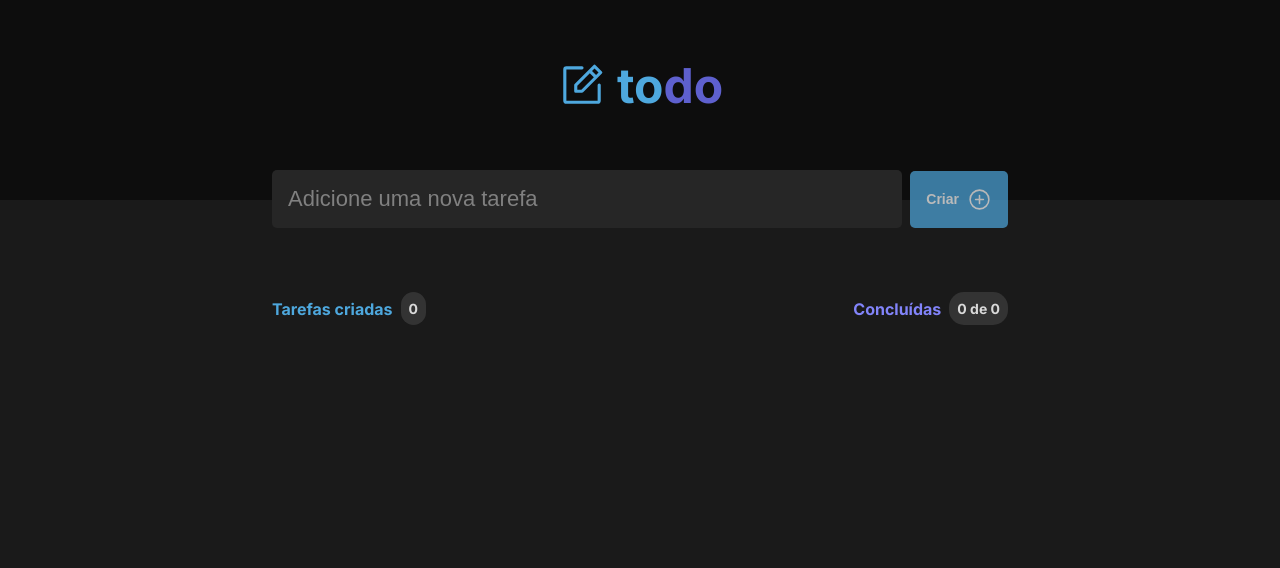
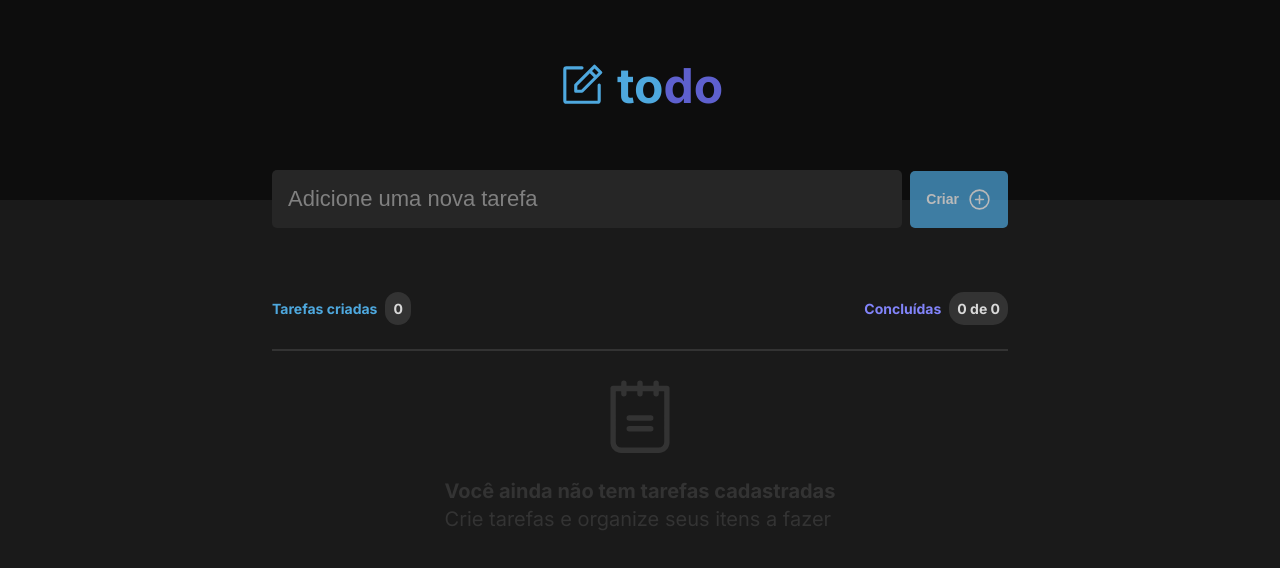
Before and after one commit to aeagiraldelli/todo-reactjs, a React (Vite) app: page / in a window 1280 px wide. Shown: the top 568 px of the page. Built offline with nearby package versions, Linux system fonts and the light colour scheme.

Commit message:
feat: no task panel.

```diff
--- /dev/null
+++ b/src/components/NoTaskPanel.module.css
@@ -0,0 +1,24 @@
+.container {
+  border-top: 2px solid var(--color-gray-400);
+  margin-top: 2.4rem;
+  padding: 2.4rem;
+  width: 100%;
+
+  display: flex;
+  flex-direction: column;
+  align-items: center;
+  justify-content: center;
+  gap: 1.6rem;
+
+  strong,
+  p {
+    font-size: 2rem;
+    color: var(--color-gray-400);
+    line-height: 140%;
+  }
+}
+
+.icon {
+  font-size: 8.6rem;
+  color: var(--color-gray-400);
+}
--- /dev/null
+++ b/src/components/NoTaskPanel.tsx
@@ -0,0 +1,14 @@
+import { Notepad } from '@phosphor-icons/react'
+import styles from './NoTaskPanel.module.css'
+
+export function NoTaskPanel() {
+  return (
+    <div className={styles.container}>
+      <Notepad className={styles.icon} />
+      <div>
+        <strong>Você ainda não tem tarefas cadastradas</strong>
+        <p>Crie tarefas e organize seus itens a fazer</p>
+      </div>
+    </div>
+  )
+}
--- a/src/components/TaskItem.tsx
+++ b/src/components/TaskItem.tsx
@@ -6,7 +6,11 @@ export interface Task {
   isDone: boolean;
 }
 
-export function TaskItem() {
+interface TaskItemProps {
+  task: Task
+}
+
+export function TaskItem({ task }: TaskItemProps) {
   return (
     <></>
   )
--- a/src/components/TaskList.module.css
+++ b/src/components/TaskList.module.css
@@ -24,7 +24,7 @@
 .tasksCreated,
 .tasksDone {
   font-weight: bold;
-  font-size: var(--font-size-big);
+  font-size: var(--font-size-normal);
 }
 
 .badge {
--- a/src/components/TaskList.tsx
+++ b/src/components/TaskList.tsx
@@ -1,7 +1,8 @@
 import { useState } from 'react'
-import { Task } from './TaskItem'
+import { Task, TaskItem } from './TaskItem'
 
 import styles from './TaskList.module.css'
+import { NoTaskPanel } from './NoTaskPanel'
 
 interface TaskListProps {
   tasks: Task[]
@@ -21,6 +22,11 @@ export function TaskList({ tasks }: TaskListProps) {
           <p className={styles.tasksDone}>Concluídas</p><span className={styles.badge}>{totalTasksDone} de {userTasks.length}</span>
         </div>
       </div>
+      <div className={styles.content}>
+        {tasks.length == 0 ? <NoTaskPanel /> : tasks.map(t => {
+          return <TaskItem task={t} />
+        })}
+      </div>
     </>
   )
 }
```
